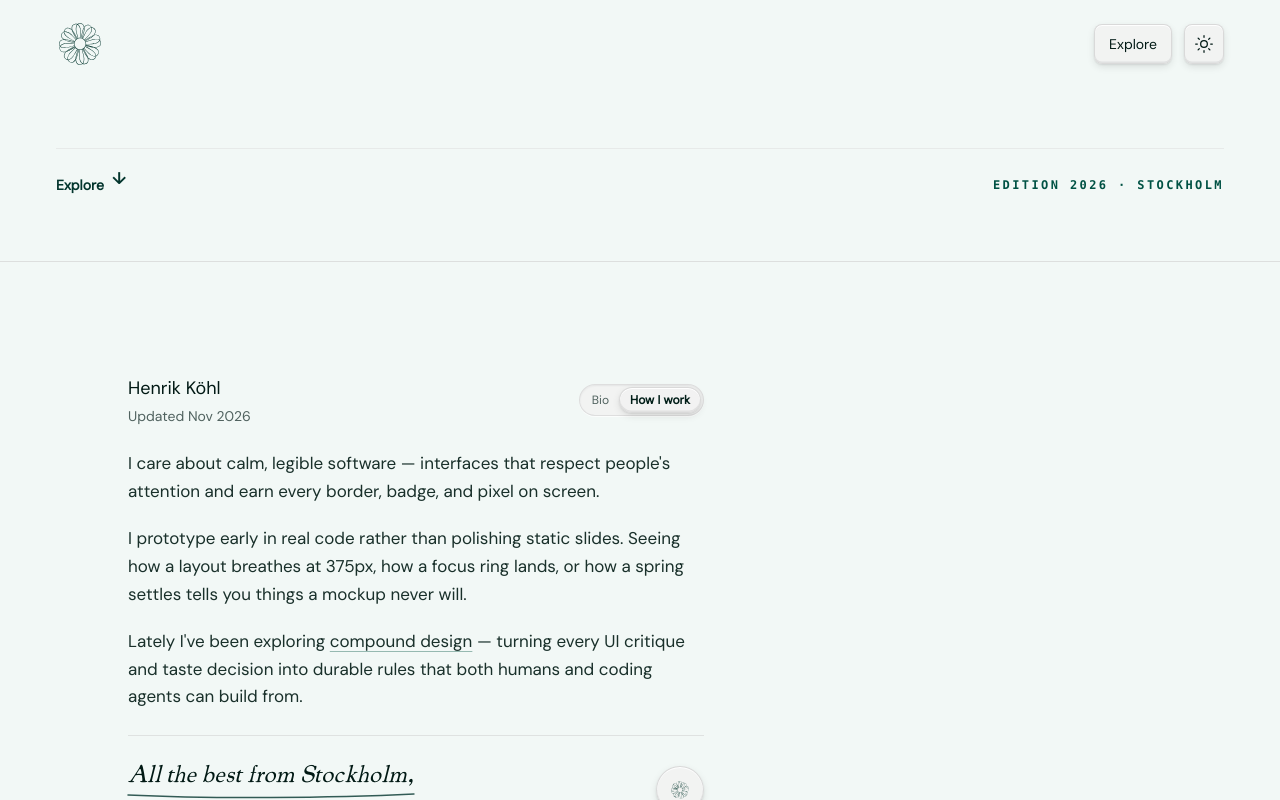
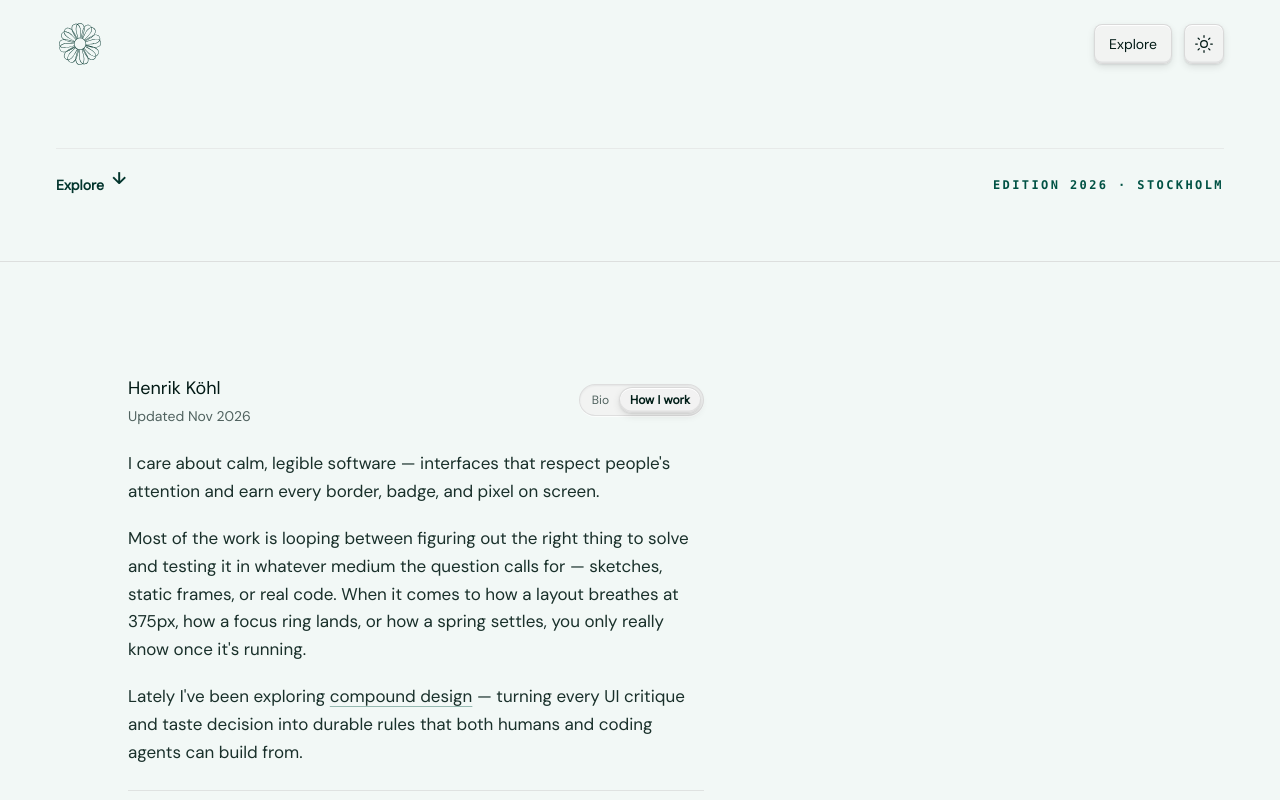
Before and after one commit to bergets/kohl-design, a Next.js app: page / in a window 1280 px wide. Both pictures are taken after a click on the tab "How I work". Shown: the part 539-1339 px from the top of the page. Built offline with nearby package versions, Linux system fonts and the light colour scheme.

Commit message:
copy(home): refine How I work paragraph on problem framing and medium

```diff
--- a/app/page.tsx
+++ b/app/page.tsx
@@ -272,7 +272,7 @@ export default function Home() {
                   I care about calm, legible software — interfaces that respect people&apos;s attention and earn every border, badge, and pixel on screen.
                 </p>
                 <p>
-                  I prototype early in real code rather than polishing static slides. Seeing how a layout breathes at 375px, how a focus ring lands, or how a spring settles tells you things a mockup never will.
+                  Most of the work is looping between figuring out the right thing to solve and testing it in whatever medium the question calls for — sketches, static frames, or real code. When it comes to how a layout breathes at 375px, how a focus ring lands, or how a spring settles, you only really know once it&apos;s running.
                 </p>
                 <p>
                   Lately I&apos;ve been exploring{" "}
```
